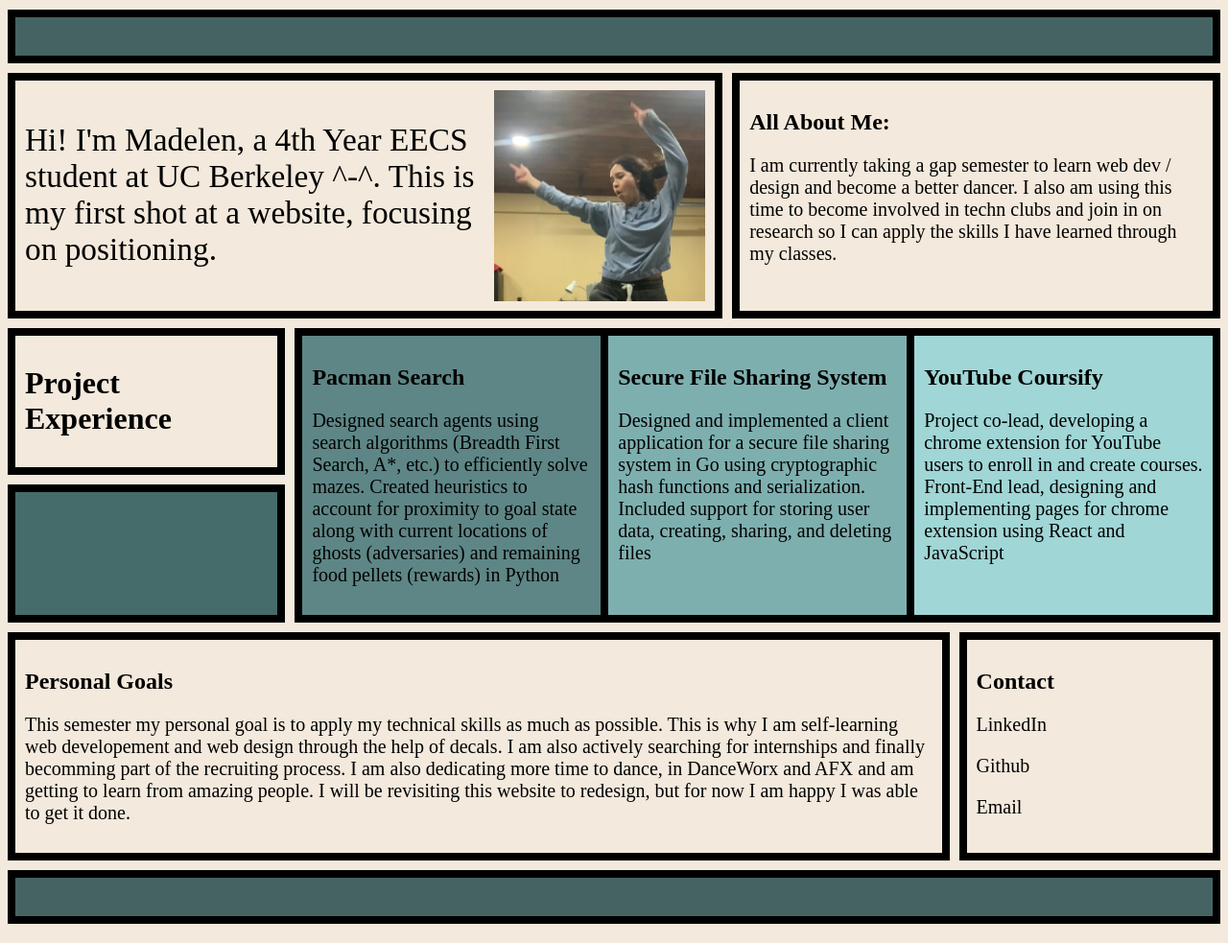
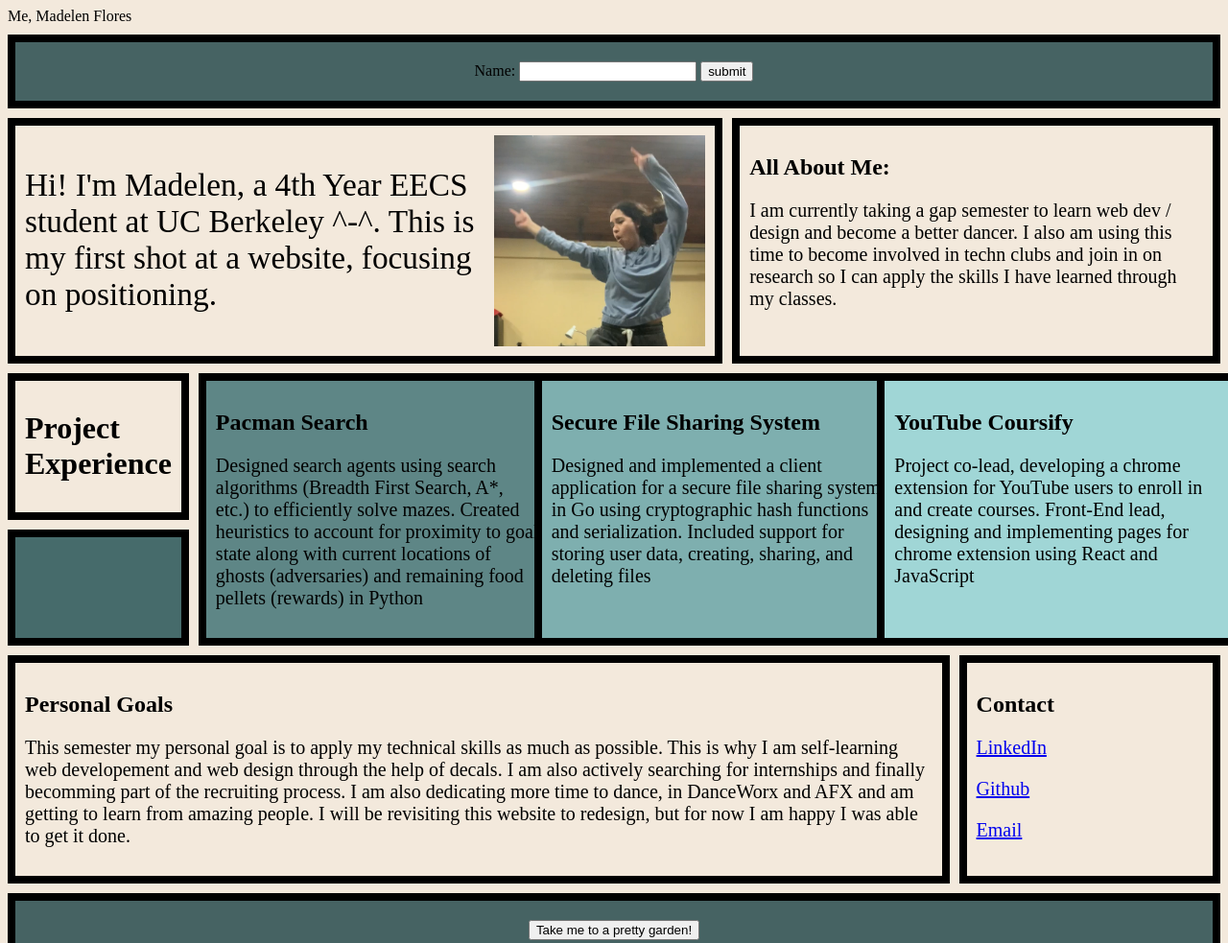
Before and after one commit to fullstack-decal-fa22/project1-Madelen143, a plain HTML site: page index.html in a window 1280 px wide. Shown: the top 983 px of the page at 96% size. Drawn offline with Linux system fonts and the light colour scheme.

Commit message:
finished (v rough) personal website)

```diff
--- a/assets/css/styles.css
+++ b/assets/css/styles.css
@@ -12,6 +12,8 @@ p {
     background-color: rgb(70, 99, 99);
     margin-top: 10px;
     margin-bottom: 10px;
+    display: flex;
+    justify-content: center;
 }
 
 .first-row, .second-row, .third-row {
@@ -56,7 +58,7 @@ p {
 .proj-exp-col  {
     display: flex;
     flex-direction: column;
-    width: 30%;
+    width: 25%;
     height: auto;
     margin-right: 10px;
 }
@@ -75,37 +77,52 @@ p {
 }
 
 .listed-proj {
-    display: flex;
-    width: 100%;
+    display: grid;
+    grid-template-columns: auto auto auto;
+    grid-template-rows: auto;
+    gap: 10px;
+    margin-right: 10px;
 }
 
 .proj1 {
+    display:flex;
+    flex-direction: column;
+    align-items: center;
     background-color:  rgb(94, 134, 134);
     padding: 10px;
-    border-top: .5rem solid;
-    border-bottom: .5rem solid;
-    border-right: .25rem solid;
-    border-left: .5rem solid;
+    border: .5rem solid;
+    grid-column-start: 1;
+    grid-column-end: 2;
+    grid-row-start:1 ;
+    grid-row-end: 2;
     width: 100%;
 }
 
 .proj2 {
+    display:flex;
+    flex-direction: column;
+    align-items: center;
     background-color:  rgb(126, 175, 175);
     padding: 10px;
-    border-top: .5rem solid;
-    border-bottom: .5rem solid;
-    border-right: .25rem solid;
-    border-left: .25rem solid;
+    border: .5rem solid;
+    grid-column-start: 2;
+    grid-column-end: 3;
+    grid-row-start: 1;
+    grid-row-end: 2;
     width: 100%;
 }
 
 .proj3 {
+    display:flex;
+    flex-direction: column;
+    align-items: center;
     background-color:  rgb(160, 214, 214);
     padding: 10px;
-    border-top: .5rem solid;
-    border-bottom: .5rem solid;
-    border-right: .5rem solid;
-    border-left: .25rem solid;
+    border: .5rem solid;
+    grid-column-start: 3;
+    grid-column-end: 4;
+    grid-row-start: 1;
+    grid-row-end: 2;
     width: 100%;
 }
 
@@ -122,7 +139,7 @@ p {
     width: 20%;
 }
 
-#cont-links p:hover{
+#cont-links a:hover{
     cursor: pointer;
     text-decoration: underline;
 }
--- a/index.html
+++ b/index.html
@@ -3,12 +3,25 @@
     <!-- metadata + tab title goes here + CSS link -->
     <head>
         <title>Madelen's Website</title>
+        <author>Me, Madelen Flores</author>
         <!-- must include rel="" part or won't work -->
         <link href="assets/css/styles.css" rel="stylesheet">
     </head>
     <body>
         <div class="top-bar">
+           <form action="JavaScript:createAlert()">
+                <label>Name:</label>
+                <input type="text" name="name" id="name">
+                <input type="submit" value="submit">
+           </form>
 
+           <script>
+                function createAlert() {
+                    const name = document.getElementById('name').value;
+                    alert(`Hi ${name} (^-^)/`);
+                }
+
+           </script>
         </div>
 
         <div class="first-row">
@@ -40,23 +53,30 @@
 
             <div class="listed-proj">
                 <div class="proj1">
+                    <div>
                         <h2>Pacman Search</h2>
                         <p>Designed search agents using search algorithms (Breadth First Search, A*, etc.) to efficiently solve mazes.
                             Created heuristics to account for proximity to goal state along with current locations of ghosts (adversaries)
                             and remaining food pellets (rewards) in Python</p>
                     </div>
 
+                </div>
+
                 <div class="proj2">
+                    <div>
                         <h2>Secure File Sharing System </h2>
                         <p>Designed and implemented a client application for a secure file sharing system in Go using cryptographic
                             hash functions and serialization.
                             Included support for storing user data, creating, sharing, and deleting files</p>
                     </div>
+                </div>
 
                 <div class="proj3">
+                    <div>
                         <h2>YouTube Coursify</h2>
                         <p>Project co-lead, developing a chrome extension for YouTube users to enroll in and create courses.
                         Front-End lead, designing and implementing pages for chrome extension using React and JavaScript</p>
+                    </div>
             </div>
             </div>
         </div>
@@ -77,14 +97,17 @@
             <div class="contact">
                 <h2>Contact</h2>
                 <div id="cont-links">
-                    <p>LinkedIn</p>
-                    <p>Github</p>
-                    <p>Email</p>
+                    <a href="https://www.google.com/" target="_blank"><p>LinkedIn</p></a>
+                    <a href="https://www.google.com/" target="_blank"><p>Github</p></a>
+                    <a href="https://www.google.com/" target="_blank"><p>Email</p></a>
                 </div>
             </div>
         </div>
 
         <div class="bottom-bar">
+            <form action="https://www.figma.com/file/cHIMxnVV8R4IBjW11AFXL5/Flowra?node-id=0%3A1&t=eOYAQlRyMYGWk4EK-1" method="get" target="_blank">
+                <button type="submit">Take me to a pretty garden!</button>
+            </form>
         </div>
 
 
```
Lines whose indentation alone changed are shown as unchanged.
